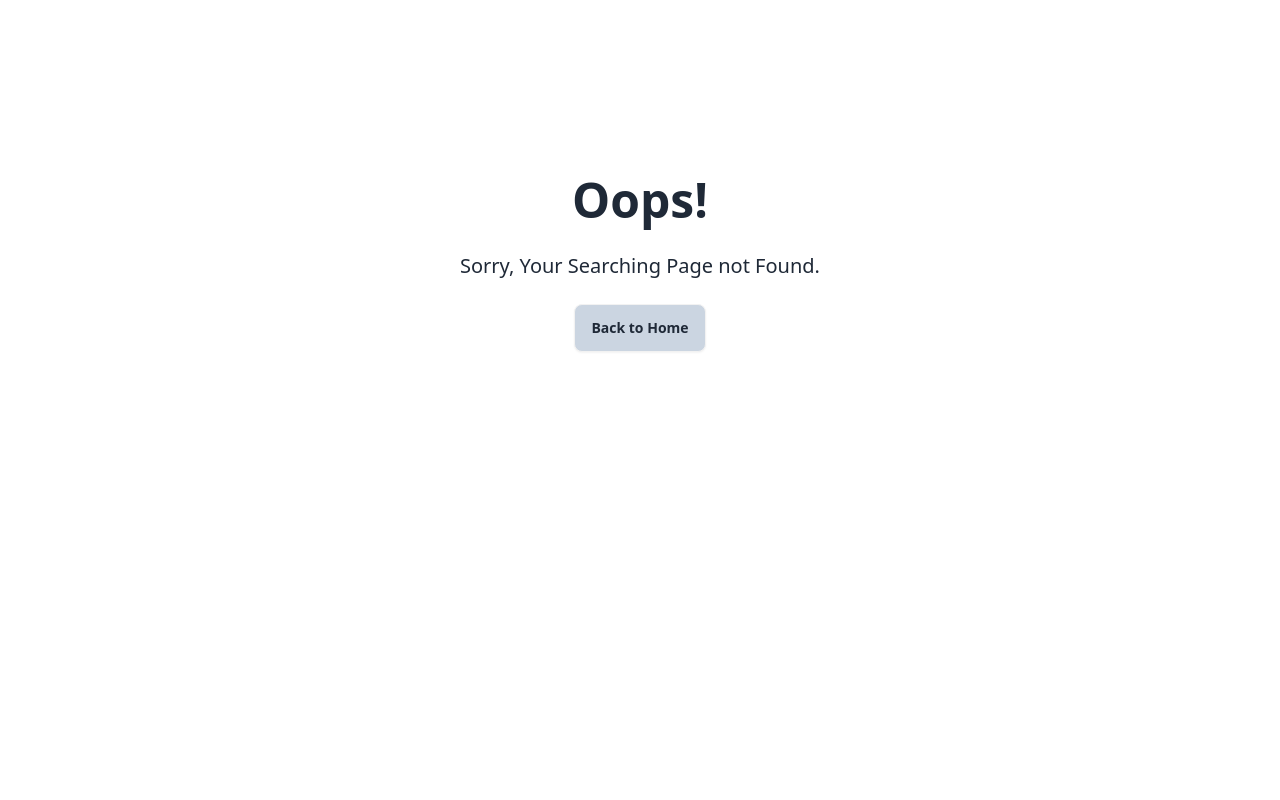
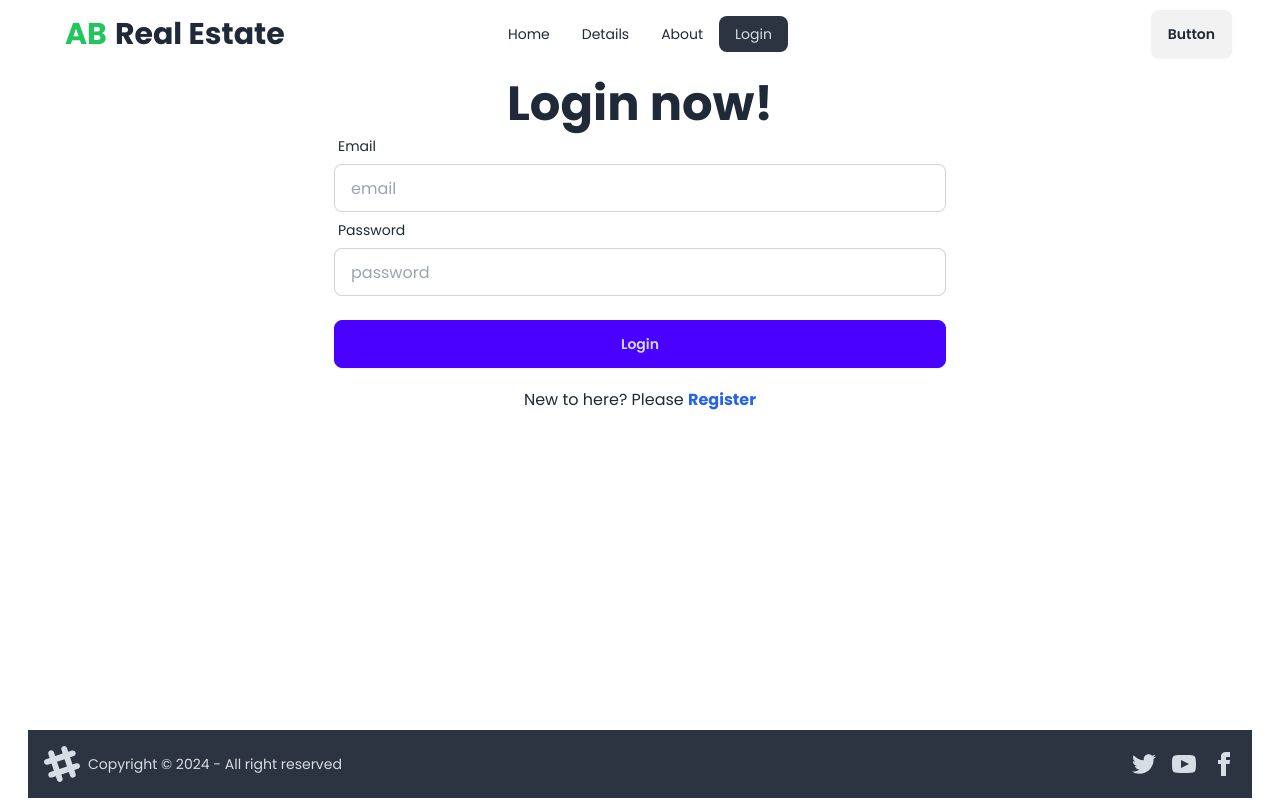
Before and after one commit to Anik98Bh/b9a9-real-estate-Anik98Bh, a React (Vite) app: page /login in a window 1280 px wide. Before the commit this address had no page. Built offline with nearby package versions, Linux system fonts and the light colour scheme.

Commit message:
added login component

```diff
--- a/src/components/footer/Footer.jsx
+++ b/src/components/footer/Footer.jsx
@@ -1,7 +1,7 @@
 
 const Footer = () => {
     return (
-        <footer className="footer items-center p-4 bg-neutral text-neutral-content mt-20">
+        <footer className="footer items-center p-4 bg-neutral text-neutral-content">
             <aside className="items-center grid-flow-col">
                 <svg width="36" height="36" viewBox="0 0 24 24" xmlns="http://www.w3.org/2000/svg" fillRule="evenodd" clipRule="evenodd" className="fill-current"><path d="M22.672 15.226l-2.432.811.841 2.515c.33 1.019-.209 2.127-1.23 2.456-1.15.325-2.148-.321-2.463-1.226l-.84-2.518-5.013 1.677.84 2.517c.391 1.203-.434 2.542-1.831 2.542-.88 0-1.601-.564-1.86-1.314l-.842-2.516-2.431.809c-1.135.328-2.145-.317-2.463-1.229-.329-1.018.211-2.127 1.231-2.456l2.432-.809-1.621-4.823-2.432.808c-1.355.384-2.558-.59-2.558-1.839 0-.817.509-1.582 1.327-1.846l2.433-.809-.842-2.515c-.33-1.02.211-2.129 1.232-2.458 1.02-.329 2.13.209 2.461 1.229l.842 2.515 5.011-1.677-.839-2.517c-.403-1.238.484-2.553 1.843-2.553.819 0 1.585.509 1.85 1.326l.841 2.517 2.431-.81c1.02-.33 2.131.211 2.461 1.229.332 1.018-.21 2.126-1.23 2.456l-2.433.809 1.622 4.823 2.433-.809c1.242-.401 2.557.484 2.557 1.838 0 .819-.51 1.583-1.328 1.847m-8.992-6.428l-5.01 1.675 1.619 4.828 5.011-1.674-1.62-4.829z"></path></svg>
                 <p>Copyright © 2024 - All right reserved</p>
--- a/src/components/navbar/Navbar.jsx
+++ b/src/components/navbar/Navbar.jsx
@@ -5,10 +5,11 @@ const Navbar = () => {
         <li><NavLink to="/">Home</NavLink></li>
         <li><NavLink to="/details">Details</NavLink></li>
         <li><NavLink to="/about">About</NavLink></li>
+        <li><NavLink to="/login">Login</NavLink></li>
     </>
 
     return (
-        <div className="navbar bg-base-100 mb-6">
+        <div className="navbar rounded fixed z-10 px-5">
             <div className="navbar-start">
                 <div className="dropdown">
                     <div tabIndex={0} role="button" className="btn btn-ghost lg:hidden">
@@ -18,14 +19,14 @@ const Navbar = () => {
                         {navLinks}
                     </ul>
                 </div>
-                <a className="btn btn-ghost text-3xl"><span className="text-green-500">AB</span> Real Estate</a>
+                <a className="btn btn-ghost text-3xl font-bold"><span className="text-green-500">AB</span> Real Estate</a>
             </div>
             <div className="navbar-center hidden lg:flex">
                 <ul className="menu menu-horizontal px-1">
                     {navLinks}
                 </ul>
             </div>
-            <div className="navbar-end">
+            <div className="navbar-end mr-14">
                 <a className="btn">Button</a>
             </div>
         </div>
--- a/src/layout/Root.jsx
+++ b/src/layout/Root.jsx
@@ -4,9 +4,13 @@ import Footer from "../components/footer/Footer";
 
 const Root = () => {
     return (
-        <div className="max-w-7xl mx-auto font-poppins">
-            <Navbar></Navbar>
-            <Outlet></Outlet>
+        <div className="mx-7 font-poppins">
+            <div className="h-20">
+                <Navbar></Navbar>
+            </div>
+            <div className="min-h-[calc(100vh-150px)]">
+                <Outlet></Outlet>
+            </div>
             <Footer></Footer>
         </div>
     );
--- /dev/null
+++ b/src/pages/shared/Login/Login.jsx
@@ -0,0 +1,36 @@
+import { Link } from "react-router-dom";
+
+const Login = () => {
+
+    const handleLogin=(e)=>{
+        e.preventDefault()
+    }
+
+    return (
+        <div>
+            <div className="text-center">
+                <h1 className="text-5xl font-bold">Login now!</h1>
+            </div>
+            <form className="md:w-3/4 lg:w-1/2 mx-auto">
+                <div className="form-control">
+                    <label className="label">
+                        <span className="label-text">Email</span>
+                    </label>
+                    <input type="email" name="email" placeholder="email" className="input input-bordered" required />
+                </div>
+                <div className="form-control">
+                    <label className="label">
+                        <span className="label-text">Password</span>
+                    </label>
+                    <input type="password" name="password" placeholder="password" className="input input-bordered" required />
+                </div>
+                <div className="form-control mt-6">
+                    <button className="btn btn-primary">Login</button>
+                </div>
+            </form>
+            <p className="text-center mt-5">New to here? Please <Link className="text-blue-600 font-bold" to="/register">Register</Link></p>
+        </div>
+    );
+};
+
+export default Login;
--- /dev/null
+++ b/src/pages/shared/Register/Register.jsx
@@ -0,0 +1,10 @@
+
+const Register = () => {
+    return (
+        <div>
+
+        </div>
+    );
+};
+
+export default Register;
--- a/src/routes/Routes.jsx
+++ b/src/routes/Routes.jsx
@@ -3,6 +3,7 @@ import Root from "../layout/Root";
 import Home from "../pages/Home/Home";
 import Details from "../pages/Details/Details";
 import ErrorPage from "../pages/ErrorPage/ErrorPage";
+import Login from "../pages/shared/Login/Login";
 
 const router = createBrowserRouter([
     {
@@ -19,8 +20,8 @@ const router = createBrowserRouter([
           element: <Details></Details>
         },
         {
-          path: "/about",
-          element: <Home></Home>
+          path: "/login",
+          element: <Login></Login>
         },
       ],
     },
```
